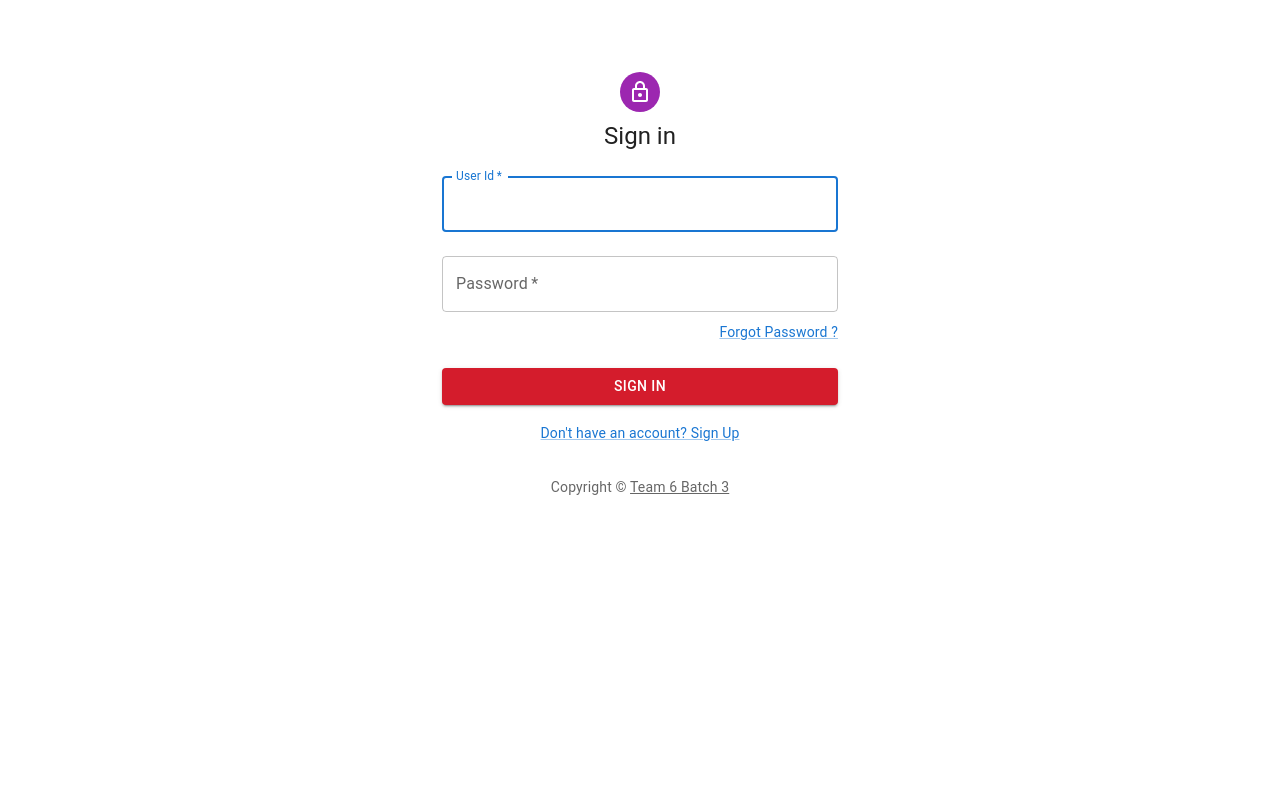
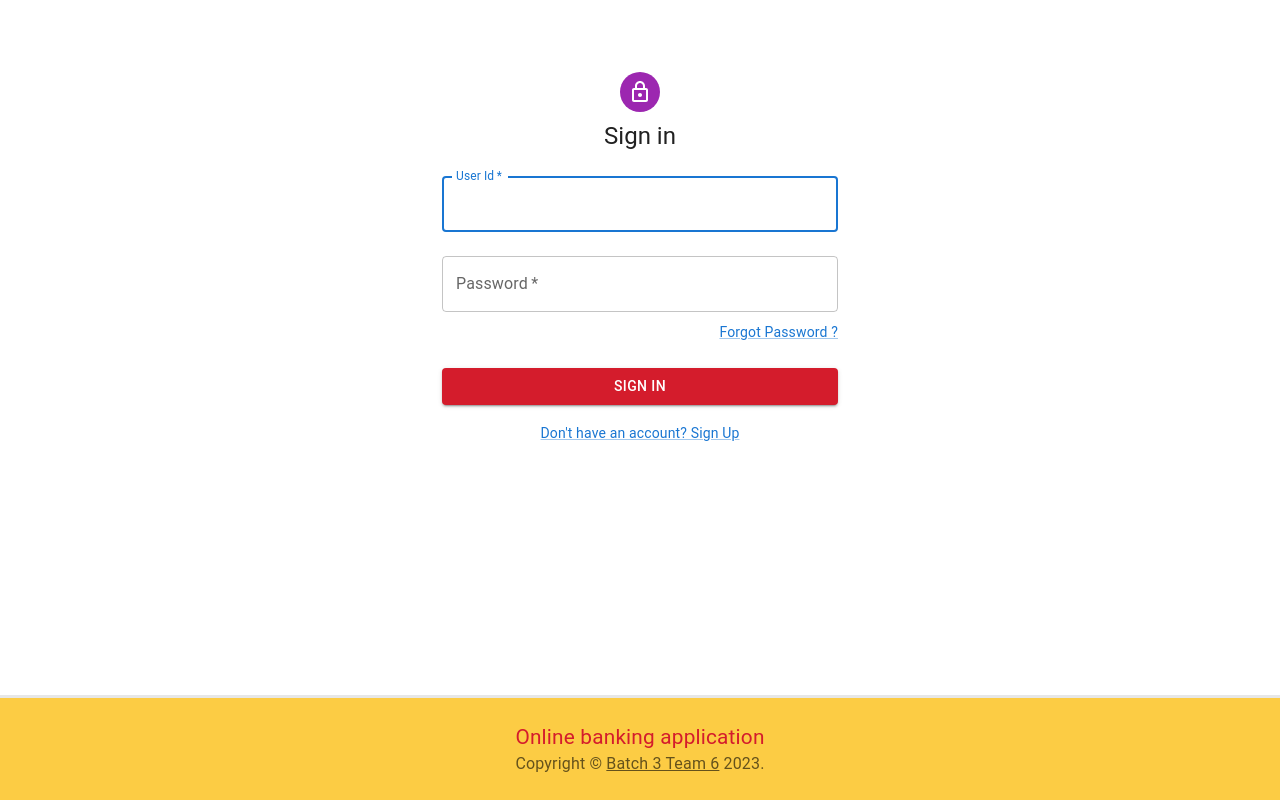
Before and after one commit to vishalkrishna511/online-banking-app, a React (Create React App) app in the folder onlinebanking-ui/: page /login in a window 1280 px wide. Built offline with nearby package versions, Linux system fonts and the light colour scheme.

Commit message:
Added Footers

```diff
--- a/onlinebanking-ui/src/App.js
+++ b/onlinebanking-ui/src/App.js
@@ -9,6 +9,7 @@ import ForgotPassword from "./Components/ForgotPassword";
 import ChangePassword from "./Components/ChangePassword";
 import AdminPage from "./Components/AdminPage";
 import Payments from "./Components/Payments";
+import TheDevelopers from "./Components/TheDevelopers";
 
 function App() {
 	const navigate = useNavigate();
@@ -41,6 +42,7 @@ function App() {
 				<Route exact path="/error" element={<ErrorPage />}></Route>
 				<Route exact path="/admin" element={<AdminPage />}></Route>
 				<Route exact path="/payments" element={<Payments />}></Route>
+				<Route exact path="/devs" element={<TheDevelopers />}></Route>
 
 				<Route
 					exact
--- a/onlinebanking-ui/src/Components/AdminPage.jsx
+++ b/onlinebanking-ui/src/Components/AdminPage.jsx
@@ -20,6 +20,7 @@ import { enqueueSnackbar } from "notistack";
 import PersonSearchIcon from "@mui/icons-material/PersonSearch";
 import AdminPanelSettingsIcon from "@mui/icons-material/AdminPanelSettings";
 import "./Button.css";
+import StickyFooter from "./StickyFooter";
 
 export default function AdminPage() {
 	const [displayForm, setDisplayForm] = useState(false);
@@ -401,6 +402,9 @@ export default function AdminPage() {
 					</Grid>
 				</Grid>
 			)}
+			<div style={{ position: "fixed", bottom: "0", width: "100%" }}>
+				<StickyFooter />
+			</div>
 		</>
 	);
 }
--- a/onlinebanking-ui/src/Components/ForgotPassword.jsx
+++ b/onlinebanking-ui/src/Components/ForgotPassword.jsx
@@ -15,24 +15,25 @@ import { createTheme, ThemeProvider } from "@mui/material/styles";
 import { useNavigate } from "react-router-dom";
 import axios from "axios";
 import ErrorPage from "./ErrorPage";
+import StickyFooter from "./StickyFooter";
 
-function Copyright(props) {
-	return (
-		<Typography
-			variant="body2"
-			color="text.secondary"
-			align="center"
-			{...props}
-		>
-			{"Copyright © "}
-			<Link color="inherit" href="/login">
-				Team 6 Batch 3
-			</Link>{" "}
-			{/* {new Date().getFullYear()}
-            {"."} */}
-		</Typography>
-	);
-}
+// function Copyright(props) {
+// 	return (
+// 		<Typography
+// 			variant="body2"
+// 			color="text.secondary"
+// 			align="center"
+// 			{...props}
+// 		>
+// 			{"Copyright © "}
+// 			<Link color="inherit" href="/login">
+// 				Team 6 Batch 3
+// 			</Link>{" "}
+// 			{/* {new Date().getFullYear()}
+//             {"."} */}
+// 		</Typography>
+// 	);
+// }
 
 const defaultTheme = createTheme();
 
@@ -277,9 +278,12 @@ const ForgotPassword = () => {
 						</Box>
 					</Box>
 
-					<Copyright sx={{ mt: 4, mb: 4 }} />
+					{/* <Copyright sx={{ mt: 4, mb: 4 }} /> */}
 				</Container>
 			</ThemeProvider>
+			<div style={{ position: "fixed", bottom: "0", width: "100%" }}>
+				<StickyFooter />
+			</div>
 		</>
 	);
 };
--- a/onlinebanking-ui/src/Components/Homepage.jsx
+++ b/onlinebanking-ui/src/Components/Homepage.jsx
@@ -33,6 +33,7 @@ import CardComponent from "../CommonComps/CardComponent";
 import ShowTransactions from "./ShowTransactions";
 import FundTransfer from "../CommonComps/FundTransfer";
 import SelfTransfer from "../CommonComps/SelfTransfer";
+import StickyFooter from "./StickyFooter";
 
 export default function Homepage() {
 	// change the color of the AppBar to match the theme
@@ -205,7 +206,7 @@ export default function Homepage() {
 				<LoadingScreen loadingText="Fetching your data..." />
 			) : (
 				<Box color={red} sx={{ flexGrow: 1 }}>
-          <NavBar isAdmin = {data.isAdmin}/>
+					<NavBar isAdmin={data.isAdmin} />
 					<div style={{ height: 100 }} />
 					<Grid container>
 						<Grid item xs={1} />
@@ -524,6 +525,7 @@ export default function Homepage() {
 					</Grid>
 				</Box>
 			)}
+			<StickyFooter />
 		</div>
 	);
 }
--- a/onlinebanking-ui/src/Components/LoginPage.jsx
+++ b/onlinebanking-ui/src/Components/LoginPage.jsx
@@ -13,24 +13,25 @@ import { createTheme, ThemeProvider } from "@mui/material/styles";
 import { useNavigate } from "react-router-dom";
 import axios from "axios";
 import ErrorPage from "./ErrorPage";
+import StickyFooter from "./StickyFooter";
 
-function Copyright(props) {
-  return (
-    <Typography
-      variant="body2"
-      color="text.secondary"
-      align="center"
-      {...props}
-    >
-      {"Copyright © "}
-      <Link color="inherit" href="/login">
-        Team 6 Batch 3
-      </Link>{" "}
-      {/* {new Date().getFullYear()}
-            {"."} */}
-    </Typography>
-  );
-}
+// function Copyright(props) {
+// 	return (
+// 		<Typography
+// 			variant="body2"
+// 			color="text.secondary"
+// 			align="center"
+// 			{...props}
+// 		>
+// 			{"Copyright © "}
+// 			<Link color="inherit" href="/login">
+// 				Team 6 Batch 3
+// 			</Link>{" "}
+// 			{/* {new Date().getFullYear()}
+//             {"."} */}
+// 		</Typography>
+// 	);
+// }
 
 const defaultTheme = createTheme();
 
@@ -63,6 +64,7 @@ export default function LoginPage() {
 	};
 
 	return (
+		<>
 			<ThemeProvider theme={defaultTheme}>
 				<Container component="main" maxWidth="xs">
 					<CssBaseline />
@@ -138,8 +140,12 @@ export default function LoginPage() {
 						</Box>
 					</Box>
 
-        <Copyright sx={{ mt: 4, mb: 4 }} />
+					{/* <Copyright sx={{ mt: 4, mb: 4 }} /> */}
 				</Container>
 			</ThemeProvider>
+			<div style={{ position: "fixed", bottom: "0", width: "100%" }}>
+				<StickyFooter />
+			</div>
+		</>
 	);
 }
--- a/onlinebanking-ui/src/Components/Payments.jsx
+++ b/onlinebanking-ui/src/Components/Payments.jsx
@@ -2,6 +2,7 @@ import React from "react";
 import NavBar from "./NavBar";
 import ShowTransactions from "./ShowTransactions";
 import { Box, Grid } from "@mui/material";
+import StickyFooter from "./StickyFooter";
 
 const Payments = () => {
 	const userId = sessionStorage.getItem("userId");
@@ -24,6 +25,7 @@ const Payments = () => {
 					<ShowTransactions userName={{ userId }} /> */}
 				</Grid>
 			</Box>
+			<StickyFooter />
 		</>
 	);
 };
--- a/onlinebanking-ui/src/Components/RegistrationPage.jsx
+++ b/onlinebanking-ui/src/Components/RegistrationPage.jsx
@@ -16,24 +16,25 @@ import { useState } from "react";
 import { useNavigate } from "react-router-dom";
 import axios from "axios";
 import { enqueueSnackbar } from "notistack";
+import StickyFooter from "./StickyFooter";
 
-function Copyright(props) {
-  return (
-    <Typography
-      variant="body2"
-      color="text.secondary"
-      align="center"
-      {...props}
-    >
-      {"Copyright © "}
-      <Link color="inherit" href="/register">
-        Team 6 Batch 3
-      </Link>{" "}
-      {/* {new Date().getFullYear()}
-            {"."} */}
-    </Typography>
-  );
-}
+// function Copyright(props) {
+// 	return (
+// 		<Typography
+// 			variant="body2"
+// 			color="text.secondary"
+// 			align="center"
+// 			{...props}
+// 		>
+// 			{"Copyright © "}
+// 			<Link color="inherit" href="/register">
+// 				Team 6 Batch 3
+// 			</Link>{" "}
+// 			{/* {new Date().getFullYear()}
+//             {"."} */}
+// 		</Typography>
+// 	);
+// }
 
 // TODO remove, this demo shouldn't need to reset the theme.
 
@@ -101,6 +102,7 @@ export default function RegistrationPage() {
 	const [error, setError] = useState("");
 
 	return (
+		<>
 			<ThemeProvider theme={defaultTheme}>
 				<Container component="main" maxWidth="xs">
 					<CssBaseline />
@@ -256,8 +258,10 @@ export default function RegistrationPage() {
 							</Grid>
 						</Box>
 					</Box>
-        <Copyright sx={{ mt: 3, mb: 4 }} />
+					{/* <Copyright sx={{ mt: 3, mb: 4 }} /> */}
 				</Container>
 			</ThemeProvider>
+			<StickyFooter />
+		</>
 	);
 }
--- /dev/null
+++ b/onlinebanking-ui/src/Components/StickyFooter.jsx
@@ -0,0 +1,69 @@
+import * as React from "react";
+import CssBaseline from "@mui/material/CssBaseline";
+import { createTheme, ThemeProvider } from "@mui/material/styles";
+import Box from "@mui/material/Box";
+import Typography from "@mui/material/Typography";
+import Container from "@mui/material/Container";
+import Link from "@mui/material/Link";
+
+function Copyright() {
+	return (
+		<Typography
+			variant="body2"
+			color="text.secondary"
+			style={{ fontSize: "1rem" }}
+		>
+			{"Copyright © "}
+			<Link color="inherit" href="devs">
+				Batch 3 Team 6
+			</Link>{" "}
+			{new Date().getFullYear()}
+			{"."}
+		</Typography>
+	);
+}
+
+// TODO remove, this demo shouldn't need to reset the theme.
+const defaultTheme = createTheme();
+
+export default function StickyFooter() {
+	return (
+		<>
+			<ThemeProvider theme={defaultTheme}>
+				<Box
+					sx={{
+						display: "flex",
+						flexDirection: "column",
+						// minHeight: "100vh",
+						marginTop: "20px",
+						bottom: "0",
+						borderTop: "3px solid #E7E7E7",
+						textAlign: "center",
+
+						width: "100%",
+					}}
+				>
+					{/* <CssBaseline /> */}
+
+					<Box
+						component="footer"
+						sx={{
+							py: 3,
+							px: 2,
+							mt: "auto",
+							backgroundColor: "#FCCC44",
+							color: "#d41c2c",
+						}}
+					>
+						<Container maxWidth="sm">
+							<Typography variant="body1" style={{ fontSize: "1.3rem" }}>
+								Online banking application
+							</Typography>
+							<Copyright />
+						</Container>
+					</Box>
+				</Box>
+			</ThemeProvider>
+		</>
+	);
+}
```
Lines whose indentation alone changed are shown as unchanged.
